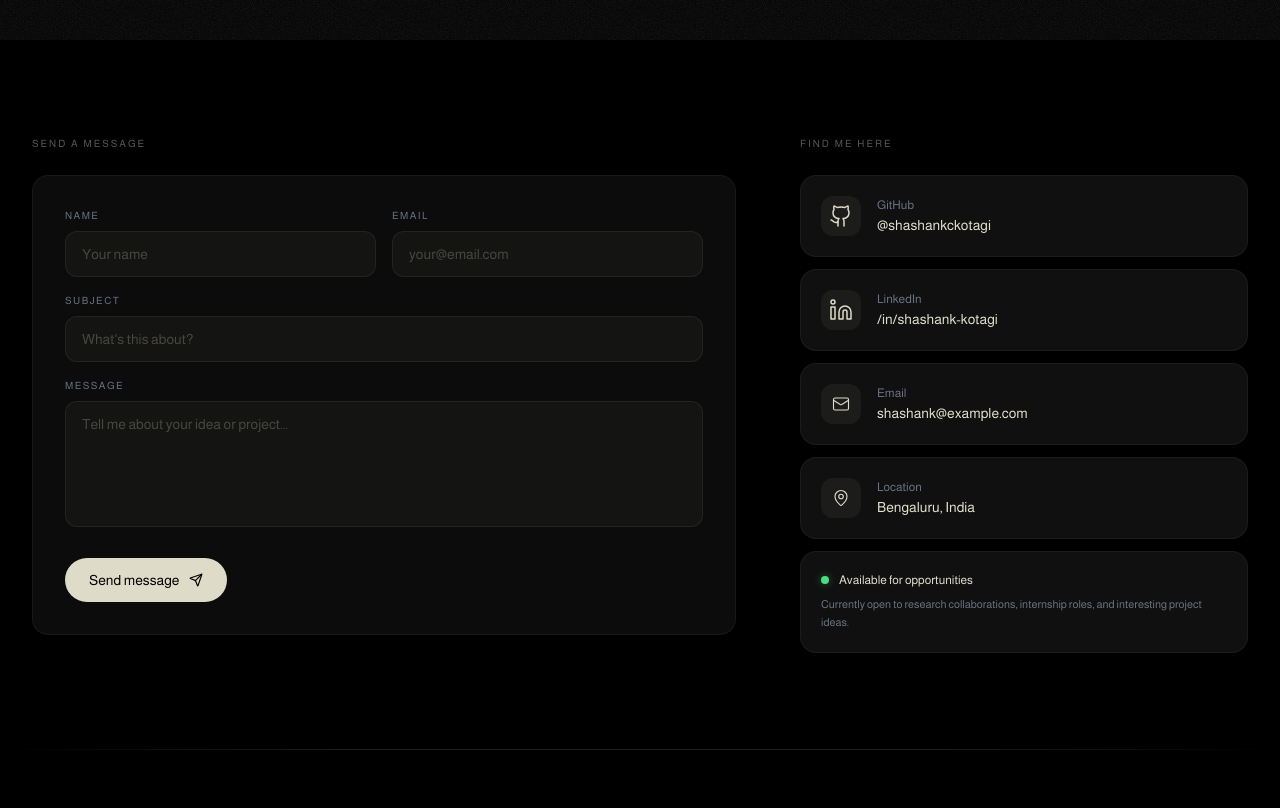
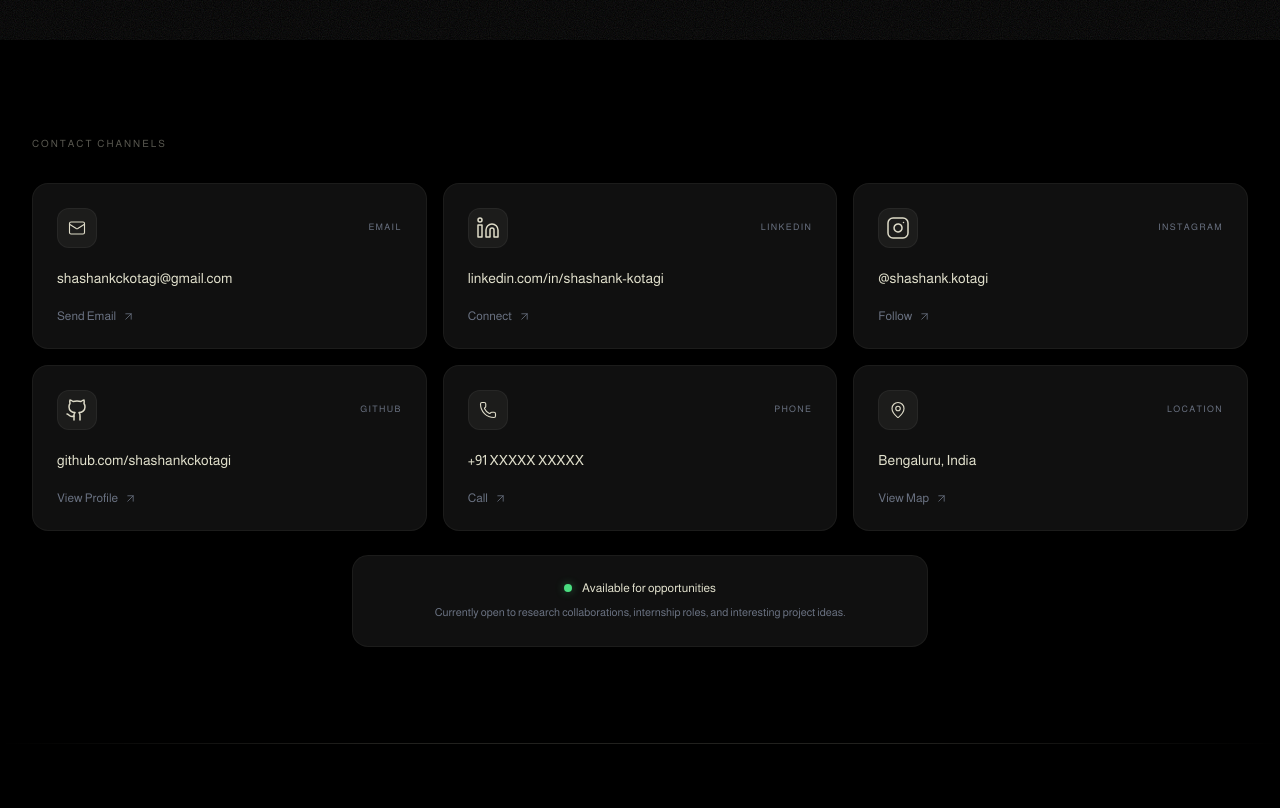
Before and after one commit to Shashankckotagi/shashank-portfolio, a React (Vite) app: page /contact in a window 1280 px wide. Shown: the part 460-1268 px from the top of the page. Built offline with nearby package versions, Linux system fonts and the light colour scheme.

Commit message:
feat: design clean bento grid contact section and add custom InstagramIcon

```diff
--- a/src/components/SocialIcons.tsx
+++ b/src/components/SocialIcons.tsx
@@ -34,3 +34,21 @@ export const LinkedinIcon = (props: React.SVGProps<SVGSVGElement>) => (
     <circle cx="4" cy="4" r="2" />
   </svg>
 )
+
+export const InstagramIcon = (props: React.SVGProps<SVGSVGElement>) => (
+  <svg
+    viewBox="0 0 24 24"
+    width="24"
+    height="24"
+    stroke="currentColor"
+    strokeWidth="1.5"
+    fill="none"
+    strokeLinecap="round"
+    strokeLinejoin="round"
+    {...props}
+  >
+    <rect x="2" y="2" width="20" height="20" rx="5" ry="5" />
+    <path d="M16 11.37A4 4 0 1 1 12.63 8 4 4 0 0 1 16 11.37z" />
+    <line x1="17.5" y1="6.5" x2="17.51" y2="6.5" />
+  </svg>
+)
--- a/src/pages/ContactPage.tsx
+++ b/src/pages/ContactPage.tsx
@@ -1,16 +1,54 @@
-import { useRef, useState } from 'react'
+import { useRef } from 'react'
 import { motion, useInView } from 'framer-motion'
-import { Send, Mail, MapPin, ArrowUpRight } from 'lucide-react'
+import { Mail, MapPin, Phone, ArrowUpRight } from 'lucide-react'
 import WordsPullUpMultiStyle from '../components/WordsPullUpMultiStyle'
-import { GithubIcon, LinkedinIcon } from '../components/SocialIcons'
+import { GithubIcon, LinkedinIcon, InstagramIcon } from '../components/SocialIcons'
 
 // ─── Data ────────────────────────────────────────────────────────────────────
 
-const SOCIAL_LINKS = [
-  { label: 'GitHub', icon: GithubIcon, href: 'https://github.com/shashankckotagi', handle: '@shashankckotagi' },
-  { label: 'LinkedIn', icon: LinkedinIcon, href: 'https://www.linkedin.com/in/shashank-kotagi/', handle: '/in/shashank-kotagi' },
-  { label: 'Email', icon: Mail, href: 'mailto:shashank@example.com', handle: 'shashank@example.com' },
-  { label: 'Location', icon: MapPin, href: '#', handle: 'Bengaluru, India' },
+const CONTACT_METHODS = [
+  {
+    label: 'Email',
+    icon: Mail,
+    href: 'mailto:shashankckotagi@gmail.com',
+    value: 'shashankckotagi@gmail.com',
+    actionText: 'Send Email',
+  },
+  {
+    label: 'LinkedIn',
+    icon: LinkedinIcon,
+    href: 'https://www.linkedin.com/in/shashank-kotagi/',
+    value: 'linkedin.com/in/shashank-kotagi',
+    actionText: 'Connect',
+  },
+  {
+    label: 'Instagram',
+    icon: InstagramIcon,
+    href: 'https://instagram.com/shashank.kotagi',
+    value: '@shashank.kotagi',
+    actionText: 'Follow',
+  },
+  {
+    label: 'GitHub',
+    icon: GithubIcon,
+    href: 'https://github.com/shashankckotagi',
+    value: 'github.com/shashankckotagi',
+    actionText: 'View Profile',
+  },
+  {
+    label: 'Phone',
+    icon: Phone,
+    href: 'tel:+91XXXXXXXXXX',
+    value: '+91 XXXXX XXXXX',
+    actionText: 'Call',
+  },
+  {
+    label: 'Location',
+    icon: MapPin,
+    href: 'https://maps.google.com/?q=Bengaluru,India',
+    value: 'Bengaluru, India',
+    actionText: 'View Map',
+  },
 ]
 
 // ─── Animated Wrapper ────────────────────────────────────────────────────────
@@ -37,134 +75,6 @@ function AnimCard({
     >
       {children}
     </motion.div>
-  )
-}
-
-// ─── Contact Form ────────────────────────────────────────────────────────────
-
-function ContactForm() {
-  const [formState, setFormState] = useState({
-    name: '',
-    email: '',
-    subject: '',
-    message: '',
-  })
-  const [submitted, setSubmitted] = useState(false)
-
-  const handleChange = (e: React.ChangeEvent<HTMLInputElement | HTMLTextAreaElement>) => {
-    setFormState((prev) => ({ ...prev, [e.target.name]: e.target.value }))
-  }
-
-  const handleSubmit = (e: React.FormEvent) => {
-    e.preventDefault()
-    setSubmitted(true)
-    setTimeout(() => setSubmitted(false), 3000)
-  }
-
-  const inputStyle = {
-    background: 'rgba(222,219,200,0.04)',
-    border: '1px solid rgba(222,219,200,0.08)',
-    color: '#E1E0CC',
-    outline: 'none',
-  }
-
-  const inputFocusStyle = {
-    borderColor: 'rgba(222,219,200,0.2)',
-    background: 'rgba(222,219,200,0.06)',
-  }
-
-  return (
-    <form onSubmit={handleSubmit} className="flex flex-col gap-4">
-      <div className="grid grid-cols-1 sm:grid-cols-2 gap-4">
-        <div>
-          <label className="text-[10px] tracking-[0.15em] uppercase text-gray-500 mb-2 block">Name</label>
-          <input
-            type="text"
-            name="name"
-            value={formState.name}
-            onChange={handleChange}
-            required
-            placeholder="Your name"
-            className="w-full px-4 py-3 rounded-xl text-sm transition-all duration-200"
-            style={inputStyle}
-            onFocus={(e) => Object.assign(e.target.style, inputFocusStyle)}
-            onBlur={(e) => Object.assign(e.target.style, inputStyle)}
-          />
-        </div>
-        <div>
-          <label className="text-[10px] tracking-[0.15em] uppercase text-gray-500 mb-2 block">Email</label>
-          <input
-            type="email"
-            name="email"
-            value={formState.email}
-            onChange={handleChange}
-            required
-            placeholder="your@email.com"
-            className="w-full px-4 py-3 rounded-xl text-sm transition-all duration-200"
-            style={inputStyle}
-            onFocus={(e) => Object.assign(e.target.style, inputFocusStyle)}
-            onBlur={(e) => Object.assign(e.target.style, inputStyle)}
-          />
-        </div>
-      </div>
-
-      <div>
-        <label className="text-[10px] tracking-[0.15em] uppercase text-gray-500 mb-2 block">Subject</label>
-        <input
-          type="text"
-          name="subject"
-          value={formState.subject}
-          onChange={handleChange}
-          required
-          placeholder="What's this about?"
-          className="w-full px-4 py-3 rounded-xl text-sm transition-all duration-200"
-          style={inputStyle}
-          onFocus={(e) => Object.assign(e.target.style, inputFocusStyle)}
-          onBlur={(e) => Object.assign(e.target.style, inputStyle)}
-        />
-      </div>
-
-      <div>
-        <label className="text-[10px] tracking-[0.15em] uppercase text-gray-500 mb-2 block">Message</label>
-        <textarea
-          name="message"
-          value={formState.message}
-          onChange={handleChange}
-          required
-          placeholder="Tell me about your idea or project..."
-          rows={5}
-          className="w-full px-4 py-3 rounded-xl text-sm transition-all duration-200 resize-none"
-          style={inputStyle}
-          onFocus={(e) => Object.assign(e.target.style, inputFocusStyle)}
-          onBlur={(e) => Object.assign(e.target.style, inputStyle)}
-        />
-      </div>
-
-      <motion.button
-        type="submit"
-        whileHover={{ scale: 1.02 }}
-        whileTap={{ scale: 0.98 }}
-        className="group inline-flex items-center justify-center gap-2.5 px-6 py-3 rounded-full text-sm font-medium border-0 cursor-pointer transition-all duration-300 mt-2 self-start"
-        style={{
-          background: submitted ? '#4ade80' : '#DEDBC8',
-          color: submitted ? '#000' : '#000',
-        }}
-      >
-        {submitted ? (
-          <>
-            <span>Message sent!</span>
-            <motion.span initial={{ scale: 0 }} animate={{ scale: 1 }} transition={{ type: 'spring' }}>
-              ✓
-            </motion.span>
-          </>
-        ) : (
-          <>
-            <span>Send message</span>
-            <Send size={14} className="group-hover:translate-x-0.5 group-hover:-translate-y-0.5 transition-transform duration-200" />
-          </>
-        )}
-      </motion.button>
-    </form>
   )
 }
 
@@ -218,8 +128,7 @@ export default function ContactPage() {
             transition={{ duration: 0.6, delay: 0.5 }}
             className="text-sm sm:text-base text-gray-500 mt-6 max-w-xl m-0 leading-relaxed"
           >
-            Whether it's a research collaboration, a startup idea, or just a conversation about quantum ML — I'd love
-            to hear from you.
+            Whether it's a research collaboration, a project inquiry, or just a conversation about GNNs and physics — feel free to reach out.
           </motion.p>
 
           <motion.div
@@ -232,53 +141,26 @@ export default function ContactPage() {
         </div>
       </section>
 
-      {/* ───── Form + Socials Grid ───── */}
+      {/* ───── Contact Bento Grid ───── */}
       <section className="py-16 md:py-24 px-5 md:px-8">
-        <div className="max-w-7xl mx-auto grid grid-cols-1 lg:grid-cols-5 gap-12 lg:gap-16">
-          {/* Form */}
-          <div className="lg:col-span-3">
+        <div className="max-w-7xl mx-auto">
           <AnimCard index={0}>
             <p
-                className="text-[10px] tracking-[0.2em] uppercase mb-6 m-0"
+              className="text-[10px] tracking-[0.2em] uppercase mb-8 m-0"
               style={{ color: 'rgba(222,219,200,0.4)' }}
             >
-                Send a Message
+              Contact Channels
             </p>
           </AnimCard>
 
-            <AnimCard index={1}>
-              <div
-                className="rounded-2xl p-6 sm:p-8"
-                style={{
-                  background: 'rgba(16,16,16,0.8)',
-                  backdropFilter: 'blur(12px)',
-                  border: '1px solid rgba(222,219,200,0.06)',
-                }}
-              >
-                <ContactForm />
-              </div>
-            </AnimCard>
-          </div>
-
-          {/* Socials */}
-          <div className="lg:col-span-2">
-            <AnimCard index={0}>
-              <p
-                className="text-[10px] tracking-[0.2em] uppercase mb-6 m-0"
-                style={{ color: 'rgba(222,219,200,0.4)' }}
-              >
-                Find Me Here
-              </p>
-            </AnimCard>
-
-            <div className="flex flex-col gap-3">
-              {SOCIAL_LINKS.map((social, i) => (
-                <AnimCard key={social.label} index={i + 1}>
+          <div className="grid grid-cols-1 sm:grid-cols-2 lg:grid-cols-3 gap-4">
+            {CONTACT_METHODS.map((method, i) => (
+              <AnimCard key={method.label} index={i + 1}>
                 <a
-                    href={social.href}
+                  href={method.href}
                   target="_blank"
                   rel="noopener noreferrer"
-                    className="group no-underline flex items-center gap-4 rounded-2xl p-4 sm:p-5 transition-all duration-300"
+                  className="group no-underline flex flex-col justify-between rounded-2xl p-6 h-full transition-all duration-300 min-h-[150px]"
                   style={{ background: '#101010', border: '1px solid rgba(222,219,200,0.06)' }}
                   onMouseEnter={(e) => {
                     e.currentTarget.style.borderColor = 'rgba(222,219,200,0.14)'
@@ -289,38 +171,37 @@ export default function ContactPage() {
                     e.currentTarget.style.background = '#101010'
                   }}
                 >
+                  <div>
+                    <div className="flex items-center justify-between mb-5">
                       <div
-                      className="w-10 h-10 rounded-xl flex items-center justify-center flex-shrink-0"
+                        className="w-10 h-10 rounded-xl flex items-center justify-center border border-white/5"
                         style={{ background: 'rgba(222,219,200,0.06)' }}
                       >
-                      <social.icon size={18} color="#DEDBC8" strokeWidth={1.5} />
+                        <method.icon size={18} color="#DEDBC8" strokeWidth={1.5} />
                       </div>
-                    <div className="flex-grow min-w-0">
-                      <p className="text-xs text-gray-500 m-0">{social.label}</p>
-                      <p
-                        className="text-sm font-medium m-0 mt-0.5 truncate"
-                        style={{ color: '#E1E0CC' }}
-                      >
-                        {social.handle}
+                      <span className="text-[9px] tracking-[0.15em] uppercase text-gray-500">{method.label}</span>
+                    </div>
+                    <p className="text-sm font-medium m-0 truncate" style={{ color: '#E1E0CC' }}>
+                      {method.value}
                     </p>
                   </div>
-                    <ArrowUpRight
-                      size={14}
-                      className="flex-shrink-0 opacity-0 group-hover:opacity-100 transition-opacity duration-200"
-                      color="#DEDBC8"
-                    />
+
+                  <div className="flex items-center gap-1.5 mt-5 text-xs text-gray-500 group-hover:text-[#DEDBC8] transition-colors duration-200">
+                    <span>{method.actionText}</span>
+                    <ArrowUpRight size={13} strokeWidth={1.5} />
+                  </div>
                 </a>
               </AnimCard>
             ))}
           </div>
 
-            {/* Availability */}
-            <AnimCard index={SOCIAL_LINKS.length + 1}>
+          {/* Availability Status */}
+          <AnimCard index={CONTACT_METHODS.length + 1}>
             <div
-                className="rounded-2xl p-5 mt-3"
+              className="rounded-2xl p-6 mt-6 max-w-xl mx-auto text-center"
               style={{ background: '#101010', border: '1px solid rgba(222,219,200,0.06)' }}
             >
-                <div className="flex items-center gap-2.5 mb-2">
+              <div className="flex items-center justify-center gap-2.5 mb-2">
                 <div className="w-2 h-2 rounded-full" style={{ background: '#4ade80', boxShadow: '0 0 8px rgba(74,222,128,0.4)' }} />
                 <p className="text-xs font-medium m-0" style={{ color: '#E1E0CC' }}>
                   Available for opportunities
@@ -332,7 +213,6 @@ export default function ContactPage() {
             </div>
           </AnimCard>
         </div>
-        </div>
       </section>
     </div>
   )
```
Lines whose indentation alone changed are shown as unchanged.
